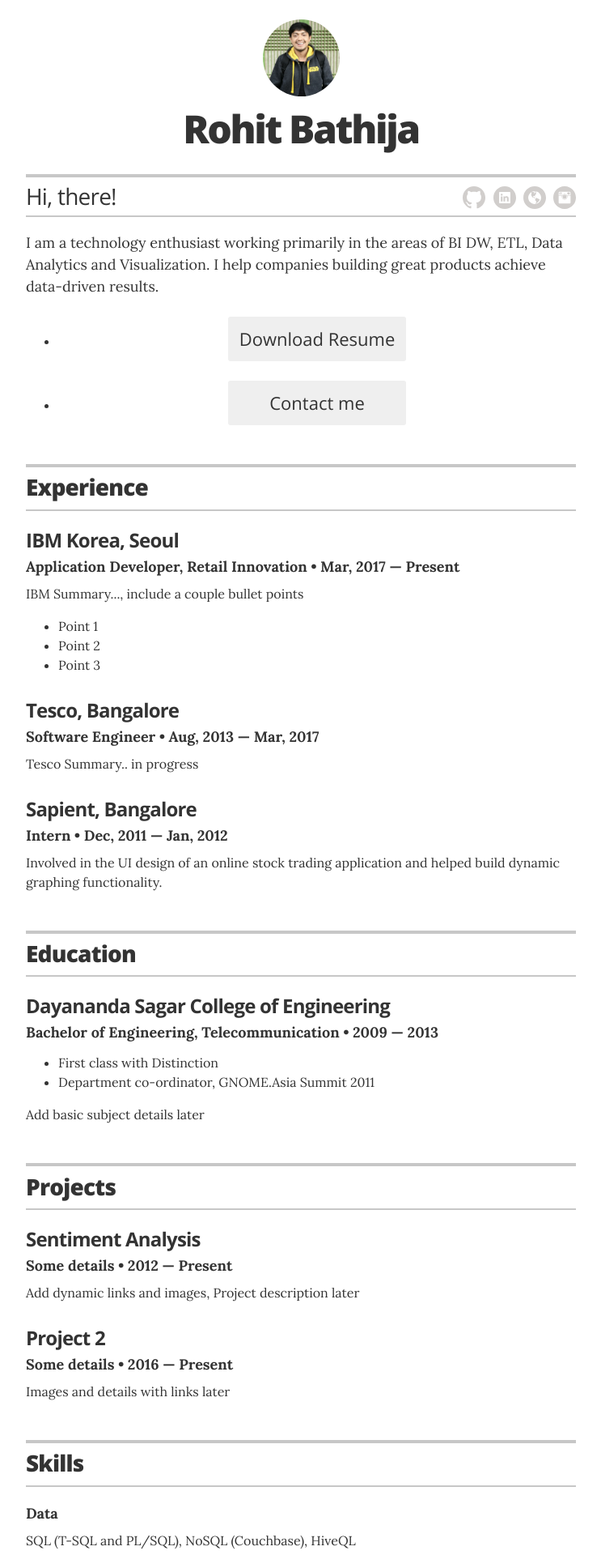
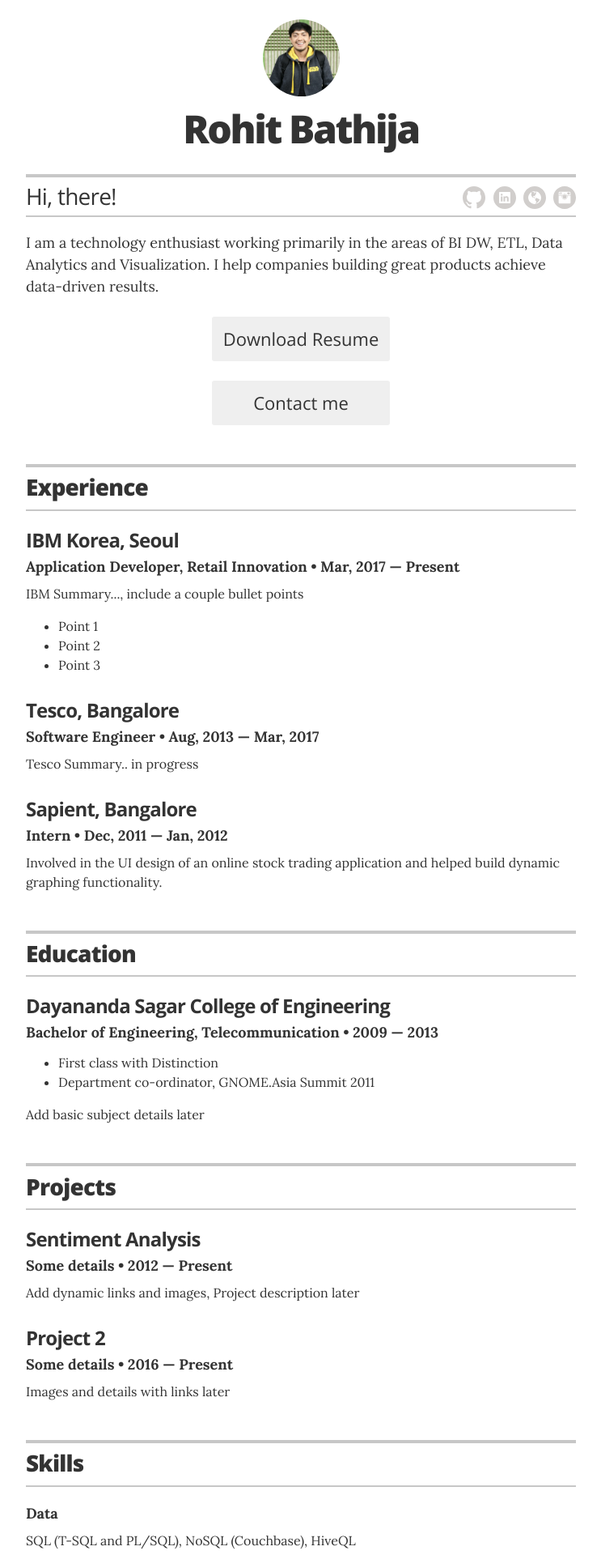
Before and after one commit to robathija/rohit-resume, a Jekyll site: the page built from index.html, in a window 1280 px wide. Shown: the top 1920 px of the page at 81% size, without its empty margins (268-1011 px from the left). Built offline with Jekyll 4.4.1, drawn with Linux system fonts in a browser that asks for light colours.

Commit message:
More edits for button to work

```diff
--- a/_layouts/resume.html
+++ b/_layouts/resume.html
@@ -38,10 +38,8 @@
         </div>
 
         {% if site.resume_looking_for_work == 'yes' %}
-		<ul>
-		<li class="button-list"><a href="mailto:{{ site.resume_contact_email }}" class="contact-button no-print" itemprop="email">Download Resume</a></li>
-        <li class="button-list"><a href="mailto:{{ site.resume_contact_email }}" class="contact-button no-print" itemprop="email">Contact me</a></li>
-		</ul>
+		<a href="http://google.com" class="contact-button no-print">Download Resume</a>
+        <a href="mailto:{{ site.resume_contact_email }}" class="contact-button no-print" itemprop="email">Contact me</a>
         {% elsif site.resume_looking_for_work == 'no' %}
         <a class="contact-button not-looking no-print">I'm not looking for work right now.</a>
         {% else %}
```
